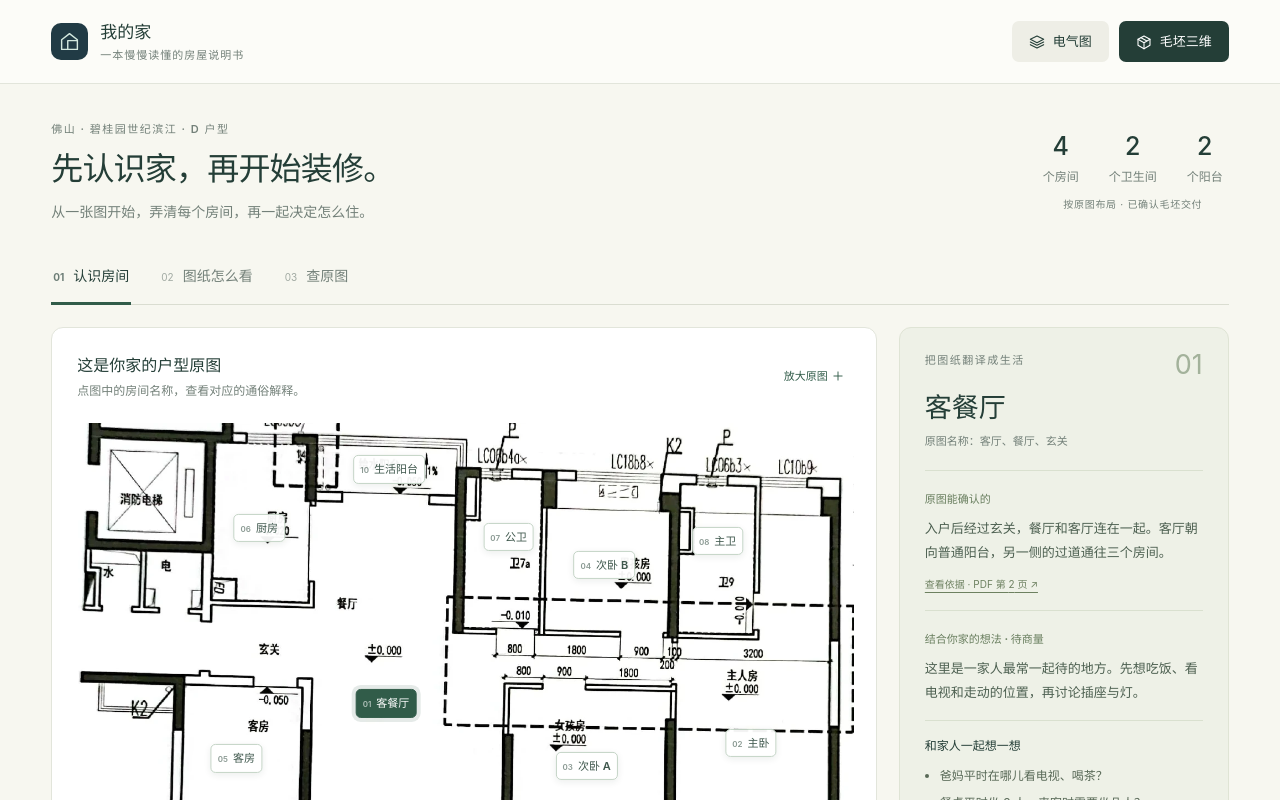
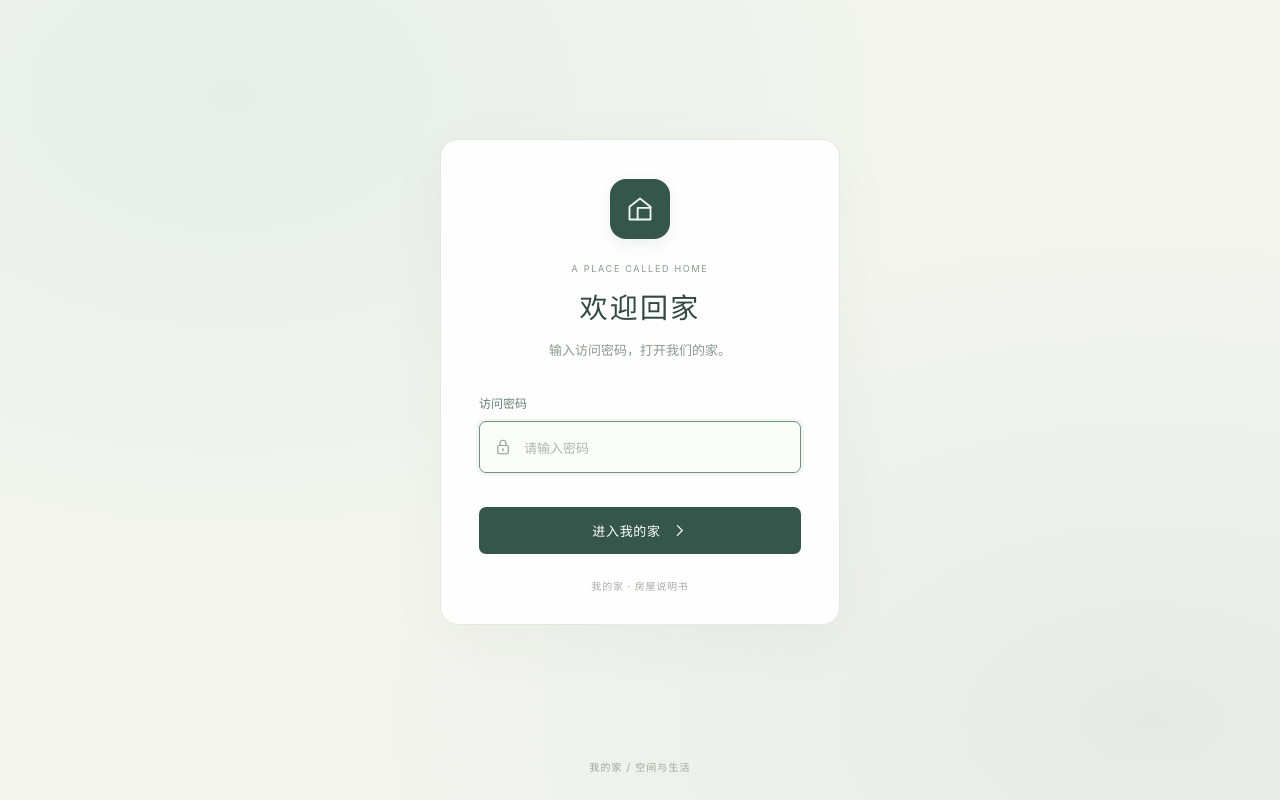
Before and after one commit to Willmind/fixtures, a React (Vite) app: page / in a window 1280 px wide. Shown: the top 800 px of the page. Built offline with nearby package versions, Linux system fonts and the light colour scheme.

Commit message:
fix: 恢复访问密码并更新验证配置

```diff
--- a/src/access/AccessGate.tsx
+++ b/src/access/AccessGate.tsx
@@ -77,7 +77,7 @@ export default function AccessGate({ onUnlock }: { onUnlock: () => void }) {
           </button>
         </form>
         <p className="access-hint" id="access-hint">
-          私人空间 · 仅供家人查看
+          我的家 · 房屋说明书
         </p>
       </section>
       <span className="access-footer">我的家 / 空间与生活</span>
--- a/src/access/passcode.ts
+++ b/src/access/passcode.ts
@@ -1,8 +1,8 @@
 // This is a convenience gate for a personal static site, not server authentication.
-export const passwordGateEnabled = false;
+export const passwordGateEnabled = true;
 
 const passcodeDigest =
-  "ee1d5acbd8e9a943c29367939413ee6d611f4bb58e394f1c39ae40a004c5ffc8";
+  "8d969eef6ecad3c29a3a629280e686cf0c3f5d5a86aff3ca12020c923adc6c92";
 const sessionKey = "fixtures.access.v1";
 
 export async function matchesPasscode(
```
Also changed, not shown: 1 other file (tests, documents, lock files or other folders).
